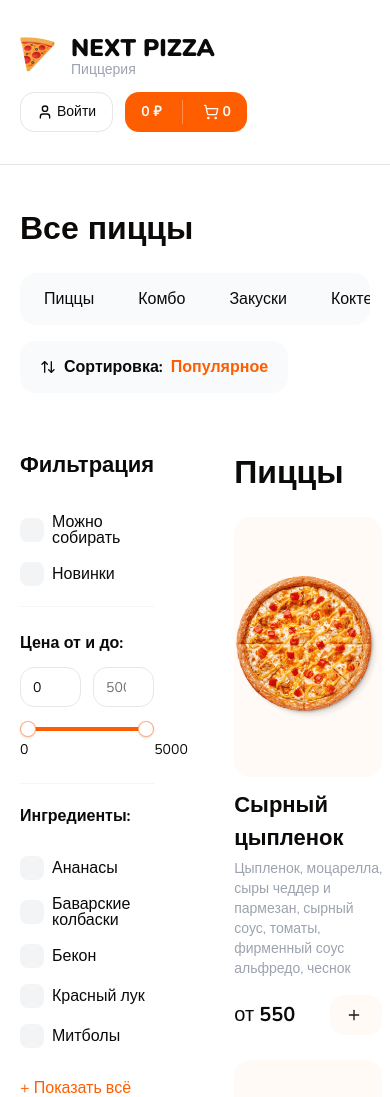
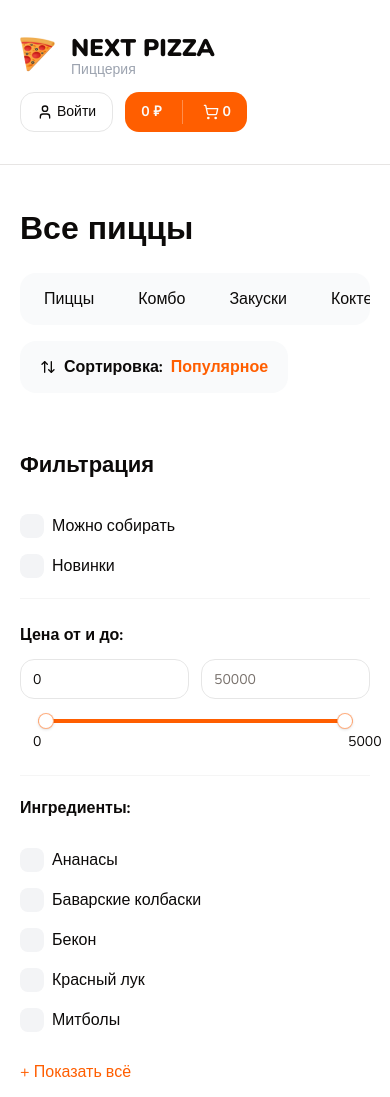
Before and after one commit to krlmari/next-pizza, a Next.js app: page /next-pizza/ in a window 390 px wide. Shown: the top 1097 px of the page. Built offline with nearby package versions, Linux system fonts and the light colour scheme.

Commit message:
feat: add adaptive

```diff
--- a/src/app/page.tsx
+++ b/src/app/page.tsx
@@ -17,8 +17,8 @@ export default function Home() {
       <TopBar />
 
       <Container className="mt-9 pb-14">
-        <div className="flex gap-[80px]">
-          <div className="w-[250px]">
+        <div className="flex flex-col gap-[80px] md:flex-row">
+          <div className="w-auto md:w-[250px]">
             <Filters />
           </div>
 
--- a/src/components/ui/range-slider.tsx
+++ b/src/components/ui/range-slider.tsx
@@ -53,7 +53,7 @@ const RangeSlider = React.forwardRef(
         value={localValues}
         onValueChange={handleValueChange}
         className={cn(
-          "relative mb-6 flex w-full touch-none select-none items-center",
+          "relative m-auto mb-6 flex w-full max-w-[90%] touch-none select-none items-center",
           className
         )}
         {...props}
@@ -66,7 +66,7 @@ const RangeSlider = React.forwardRef(
             <div
               className="absolute text-center"
               style={{
-                left: `calc(${((value - min) / (max - min)) * 100}% + 0px)`,
+                left: `calc(${((value - min) / (max - min)) * 100}% - 4.5px)`,
                 top: `10px`,
               }}
             >
```
